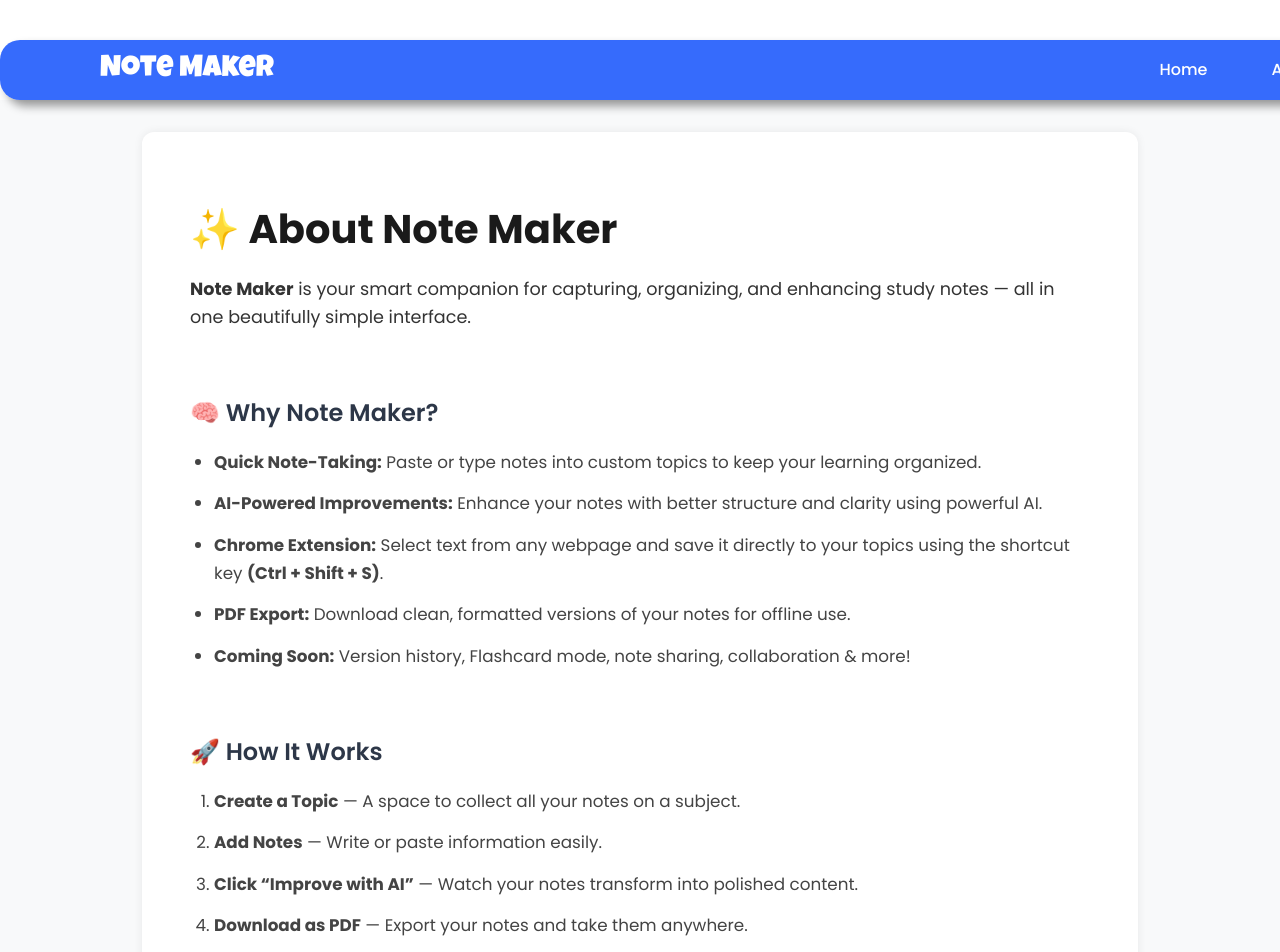
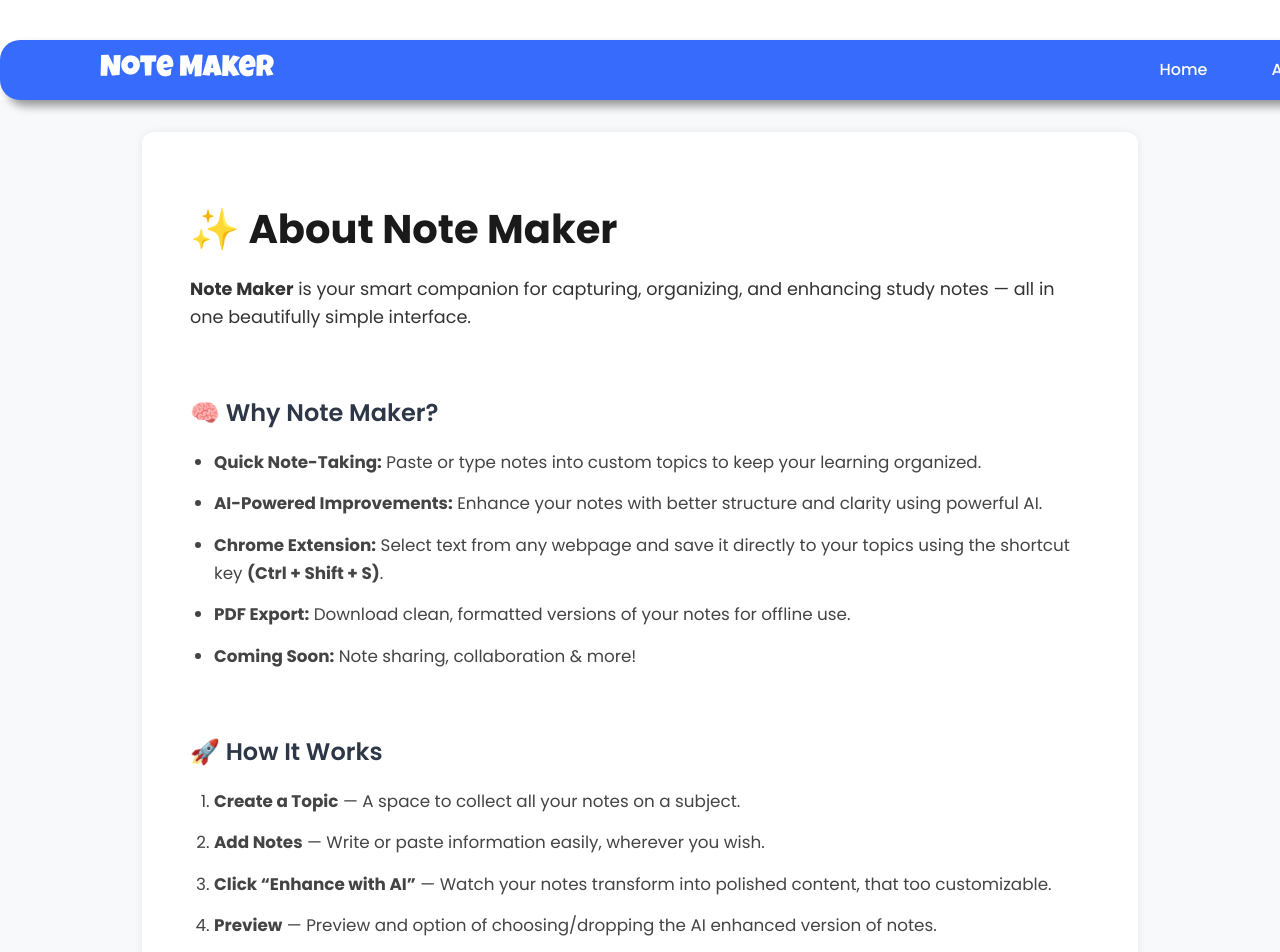
Before and after one commit to Rajat-264/note-maker-frontend, a React (Vite) app: page /about in a window 1280 px wide. Shown: the top 952 px of the page. Built offline with nearby package versions, Linux system fonts and the light colour scheme; a web font is replaced by a local one.

Commit message:
About page edited

```diff
--- a/src/pages/About.jsx
+++ b/src/pages/About.jsx
@@ -15,14 +15,15 @@ export default function About() {
           <li><strong>AI-Powered Improvements:</strong> Enhance your notes with better structure and clarity using powerful AI.</li>
           <li><strong>Chrome Extension:</strong> Select text from any webpage and save it directly to your topics using the shortcut key <strong>(Ctrl + Shift + S)</strong>.</li>
           <li><strong>PDF Export:</strong> Download clean, formatted versions of your notes for offline use.</li>
-          <li><strong>Coming Soon:</strong> Version history, Flashcard mode, note sharing, collaboration & more!</li>
+          <li><strong>Coming Soon:</strong> Note sharing, collaboration & more!</li>
         </ul>
 
         <h2 className="about-subtitle">🚀 How It Works</h2>
         <ol className="about-steps">
           <li><strong>Create a Topic</strong> — A space to collect all your notes on a subject.</li>
-          <li><strong>Add Notes</strong> — Write or paste information easily.</li>
-          <li><strong>Click “Improve with AI”</strong> — Watch your notes transform into polished content.</li>
+          <li><strong>Add Notes</strong> — Write or paste information easily, wherever you wish.</li>
+          <li><strong>Click “Enhance with AI”</strong> — Watch your notes transform into polished content, that too customizable.</li>
+          <li><strong>Preview</strong> — Preview and option of choosing/dropping the AI enhanced version of notes.</li>
           <li><strong>Download as PDF</strong> — Export your notes and take them anywhere.</li>
         </ol>
 
```
